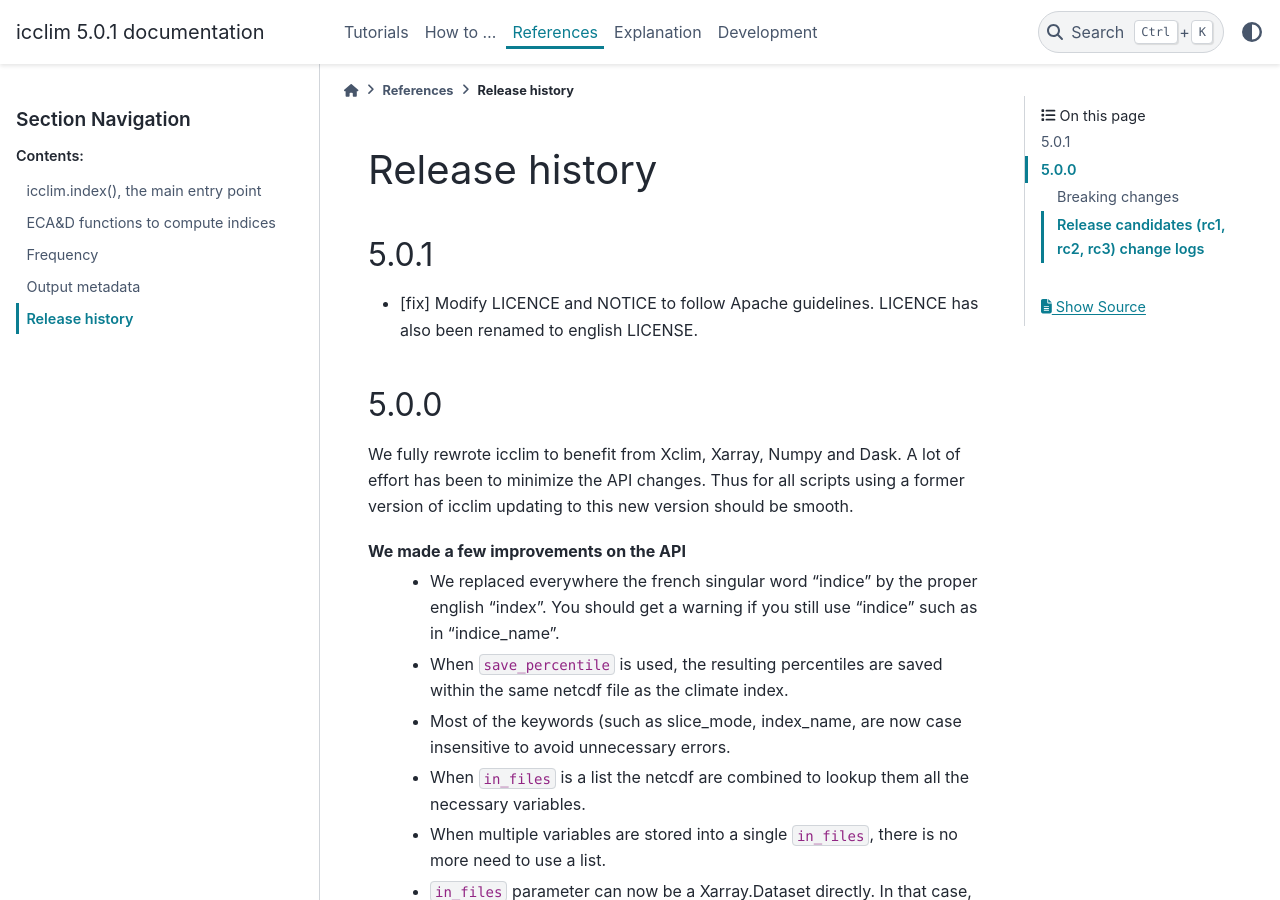
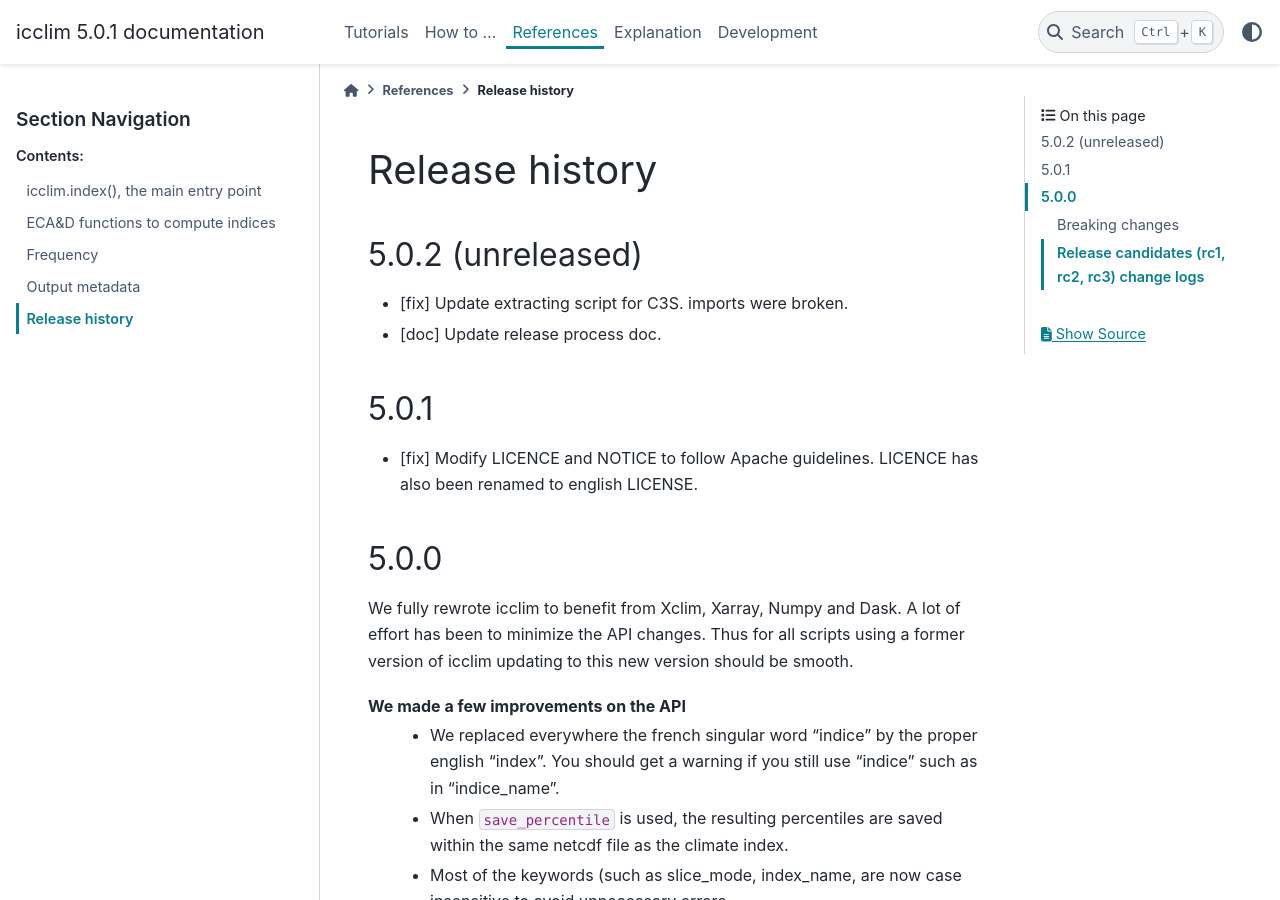
Before and after one commit to cerfacs-globc/icclim, a Sphinx documentation site: the page built from doc/source/references/release_notes.rst, in a window 1280 px wide and 900 px high. Built offline with Sphinx 7.4.7 and the PyData theme 0.15.4, drawn with Linux system fonts in a browser that asks for light colours.

Commit message:
DOC: update history

```diff
--- a/doc/source/references/release_notes.rst
+++ b/doc/source/references/release_notes.rst
@@ -1,5 +1,10 @@
 Release history
 ===============
+
+5.0.2 (unreleased)
+------------------
+* [fix] Update extracting script for C3S. imports were broken.
+* [doc] Update release process doc.
 
 5.0.1
 -----
```
